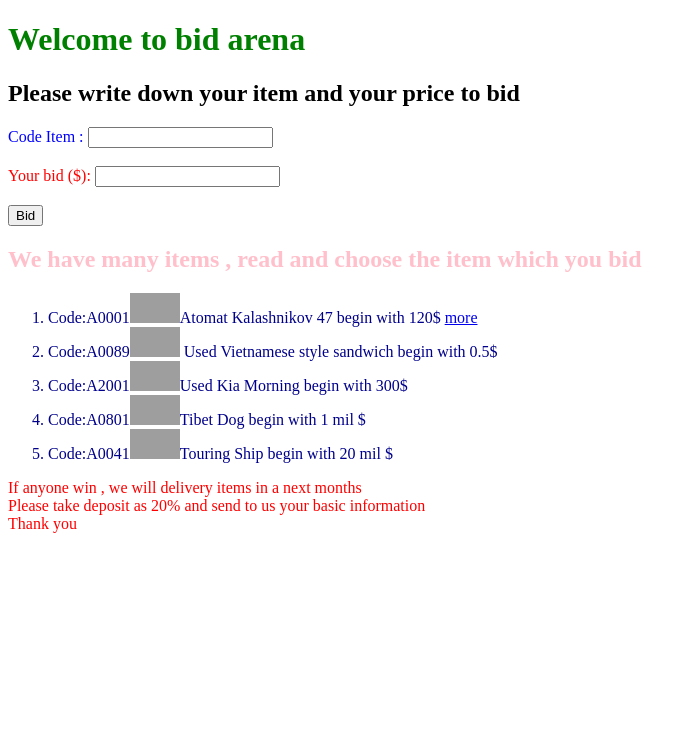
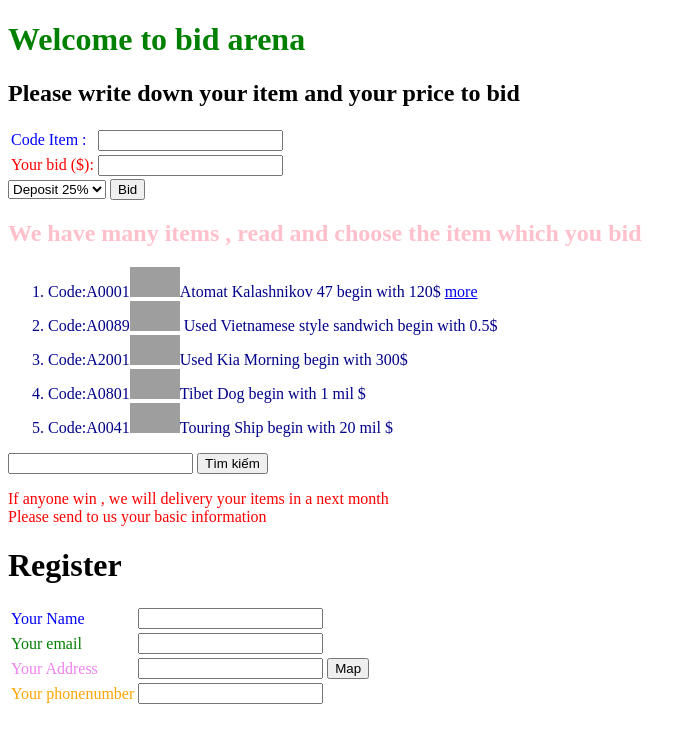
Before and after one commit to vinhvang89/GitProject, a plain HTML site: page Hehe.html in a window 1280 px wide. Shown: the whole page, without its empty margins (0-697 px from the left). Drawn offline with Linux system fonts and the light colour scheme; grey boxes are pictures that could not be loaded.

Commit message:
sua bang

```diff
--- a/Hehe.html
+++ b/Hehe.html
@@ -6,11 +6,23 @@
 <body>
 <h1 style="color:green" strong >Welcome to bid arena</h1>
 <h2 style=""color:red">Please write down your item and your price to bid </h2>
-<form method="post" action="http://localhost:63342/GitProject/Hehe.html?_ijt=sgjdqp17o61m5u3cganjhpu9i6">
-    <label for="code_item" style="color:Blue">Code Item : </label>
-    <input type="text" name="item_name" id="item_name"> <br><br>
-    <label for="Your_bid" style="color:red">Your bid ($):</label>
-    <input type="text" num="num_price" ><br><br>
+<form method="get" action="http://localhost:63342/GitProject/haha.html?_ijt=gidjmdgg0sadfep1ened6opp2q">
+    <table>
+        <tr>
+            <td><label for="code_item" style="color:Blue">Code Item : </label></td>
+            <td><input type="text" name="item_name" id="item_name"></td>
+        </tr>
+        <tr>
+            <td><label for="Your_bid" style="color:red">Your bid ($):</label></td>
+            <td><input type="text" num="num_price" ></td>
+        </tr>
+    </table>
+    <Select>
+        <option value="Deposit_25%">Deposit 25%</option>
+        <option value="Deposit_50%">Deposit 50%</option>
+        <option value="Deposit_75%">Deposit 75%</option>
+    </Select>
+
     <input type="submit" name="Bid" value="Bid">
 </form>
 <h2 style="color:pink"> We have many items , read and choose the item which you bid </h2>
@@ -22,7 +34,40 @@
     <li><h7>Code:A0801</h7><img src="https://imgur.com/SJgNCwv.jpg" alt="chongao" style="left:auto" height="30"width="50"><h7>Tibet Dog begin with 1 mil $</h7></li>
     <li><h7>Code:A0041</h7><img src="https://imgur.com/cGcbUkh.jpg" alt="duthuyen" style="left: auto"height="30"width="50"><h7>Touring Ship begin with 20 mil $</h7></li>
 </ol>
-<p style="color:red">If anyone win , we will delivery items in a next months <br>
-Please take deposit as 20% and send to us your basic information <br>
-Thank you </p>
+
+<form method="post" action="https://google.com.vn">
+    <input type="text"/>
+    <input type="submit" value="Tìm kiếm">
+</form>
+
+<p style="color:red">If anyone win , we will delivery your items in a next month <br>
+Please send to us your basic information <br>
+</p>
+<table tittle="Register">
+    <h1>Register</h1>
+    <form method="post"  action="http://localhost:63342/GitProject/haha.html?_ijt=tavkiijflifuhasredjrjqp0o4"></form>
+    <tr>
+        <td><label for="Name_of_guest" style="color:blue">Your Name</label></td>
+        <td><input type="name_of_guest" name="name_of_guest" id="Name_of_guest"></td>
+    </tr>
+    <tr>
+        <td><label for="email_of_guest" style="color:green">Your email</label></td>
+        <td><input type="text" name="email_of_guest" id="email_of_guest"></td>
+
+    </tr>
+    <tr>
+        <td><label for="guest_address" style="color:violet">Your Address</label></td>
+        <td><input type="text" name="guest_address " id="guest_address"></td>
+        <td>
+            <form action="https://www.google.com/maps/"></form>
+            <input type="submit" value="Map">
+        </td>
+    </tr>
+    <tr>
+        <td><label for="guest_phone_number" style="color:Orange">Your phonenumber</label></td>
+        <td><input type="text" name="guest_phone_number" id="guest_phone_number"></td>
+    </tr>
+
+    </tr>
+</table>
 </body>
```
